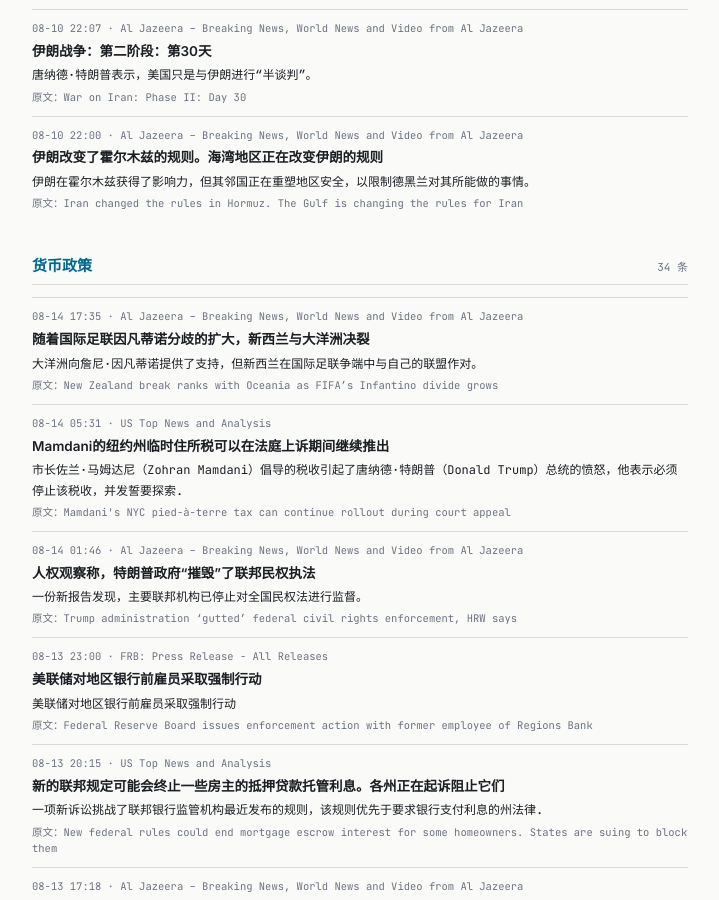
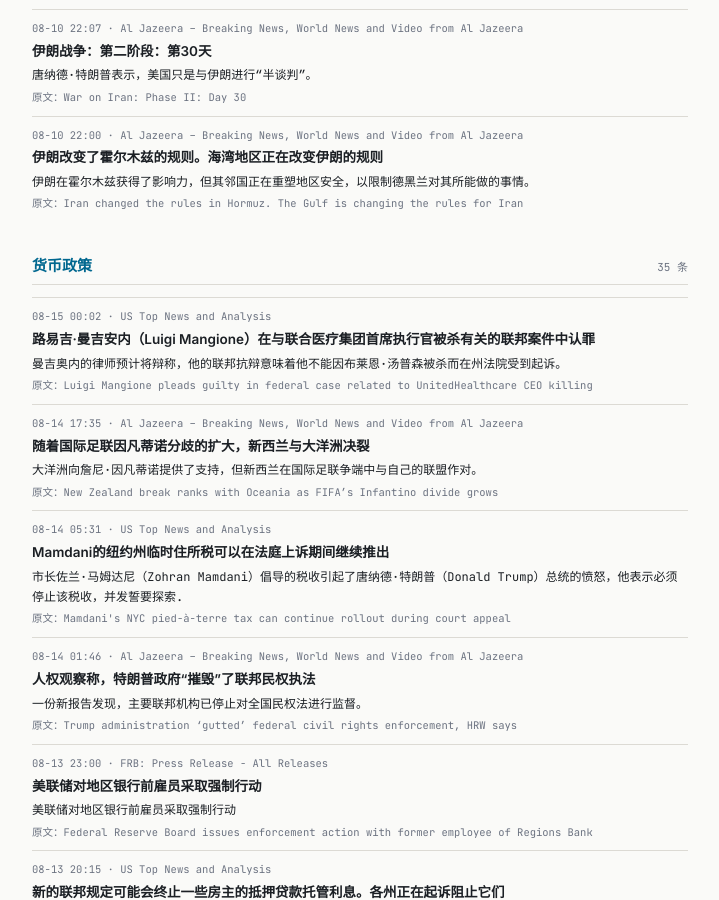
Before and after one commit to tang3super/tang3super.github.io, a Jekyll site: the page built from macro-trade/news-digest.md, in a window 1280 px wide and 900 px high, scrolled down 8248 px. Shown: the whole window, without its empty margins (280-999 px from the left). Built offline with Jekyll 4.4.1, drawn with Linux system fonts in a browser that asks for light colours; some of the changed text lies outside the part shown.

Commit message:
sync news-digest article

```diff
--- a/macro-trade/news-digest.md
+++ b/macro-trade/news-digest.md
@@ -2,10 +2,10 @@
 layout: news-digest
 permalink: /macro-trade/news-digest/
 title: 新闻监控
-date: '2026-08-14'
+date: '2026-08-15'
 summary: 2026年第33周监控
 week_label: 2026年第33周监控
-last_updated: 2026-08-14 23:07
+last_updated: 2026-08-15 00:02
 refresh_note: 每 5 分钟自动刷新
 topics:
 - name: 地缘政治
@@ -557,6 +557,13 @@ topics:
     summary_zh: 伊朗在霍尔木兹获得了影响力，但其邻国正在重塑地区安全，以限制德黑兰对其所能做的事情。
 - name: 货币政策
   items:
+  - title: Luigi Mangione pleads guilty in federal case related to UnitedHealthcare CEO killing
+    summary: Mangione's lawyers are expected to argue his federal plea means he cannot be prosecuted in state court for Brian Thompson's slaying due to d…
+    link: https://www.cnbc.com/2026/08/14/luigi-mangione-pleads-guilty-brian-thompson-killing.html
+    source: US Top News and Analysis
+    time: 08-15 00:02
+    title_zh: 路易吉·曼吉安内（Luigi Mangione）在与联合医疗集团首席执行官被杀有关的联邦案件中认罪
+    summary_zh: 曼吉奥内的律师预计将辩称，他的联邦抗辩意味着他不能因布莱恩·汤普森被杀而在州法院受到起诉。
   - title: New Zealand break ranks with Oceania as FIFA’s Infantino divide grows
     summary: Oceania have offered support to Gianni Infantino, but New Zealand have gone against their own confederation in FIFA row.
     link: https://www.aljazeera.com/sports/2026/8/14/new-zealand-break-ranks-with-oceania-as-fifas-infantino-divide-grows?traffic_source=rss
```
